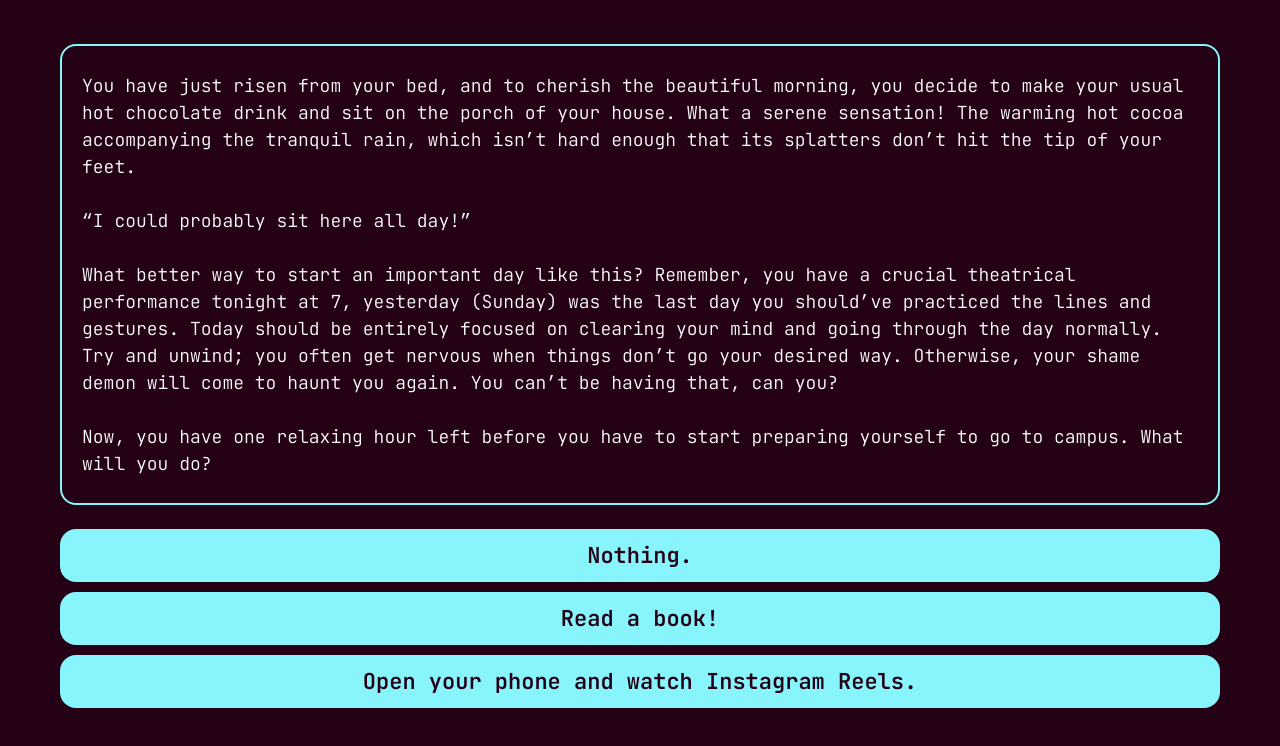
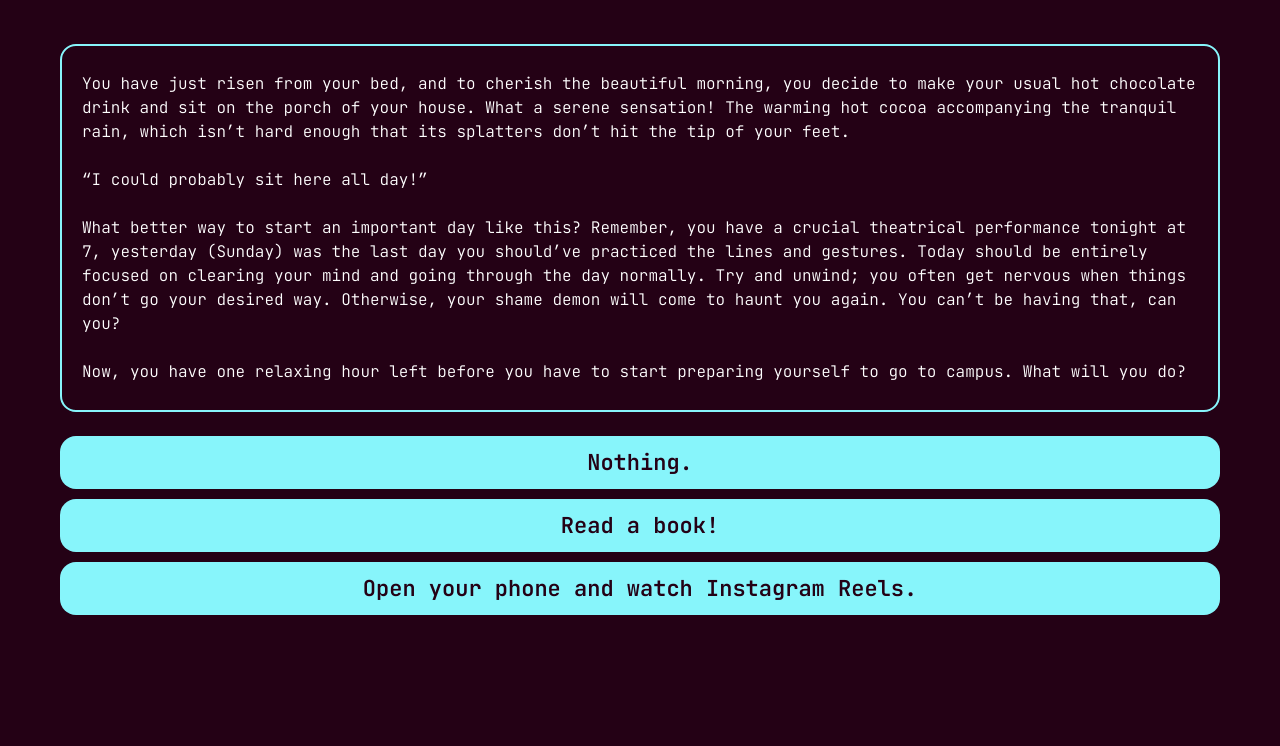
Before and after one commit to fjribgs/choice-game, a React (Vite) app: page / in a window 1280 px wide. Both pictures are taken after a click on the button "Start". Shown: the top 746 px of the page. Built offline with nearby package versions, Linux system fonts and the light colour scheme.

Commit message:
fix: fixed xl view

```diff
--- a/src/App.jsx
+++ b/src/App.jsx
@@ -74,7 +74,7 @@ function App() {
     if (currentPage === 'continueReading3') {
         return (
 
-            <div className="flex flex-col text-center gap-6 w-screen px-[18px] lg:px-[60px] h-screen py-6 xl:py-11">
+            <div className="flex flex-col h-screen text-center w-screen px-[18px] lg:px-[60px] py-6 xl:py-11">
 
                 <TextBox>
 
@@ -99,7 +99,7 @@ function App() {
 
                 </TextBox>
 
-                <div className="flex flex-col flex-1 w-full gap-2.5">
+                <div className="flex h-screen flex-col flex-1 w-full gap-2.5">
 
                 </div>
 
--- a/src/components/TextBox.jsx
+++ b/src/components/TextBox.jsx
@@ -3,7 +3,7 @@ function TextBox ({ children, isWarning = false }) {
 
     return (
         <div
-            className={`${textColor} flex flex-1 text-[14px] md:text-[15px] lg:text-[16px] xl:text-[18px] border-2 border-(--normal) rounded-2xl px-5 py-[26px] font-light`}>
+            className={`${textColor} flex h-auto flex-1 text-[14px] md:text-[15px] lg:text-[16px] 2xl:text-[20px] border-2 border-(--normal) rounded-2xl px-5 py-[26px] font-light`}>
 
             {children}
 
```
